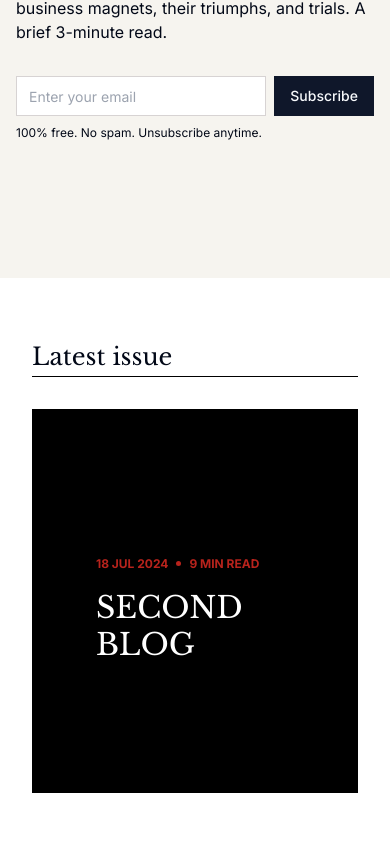
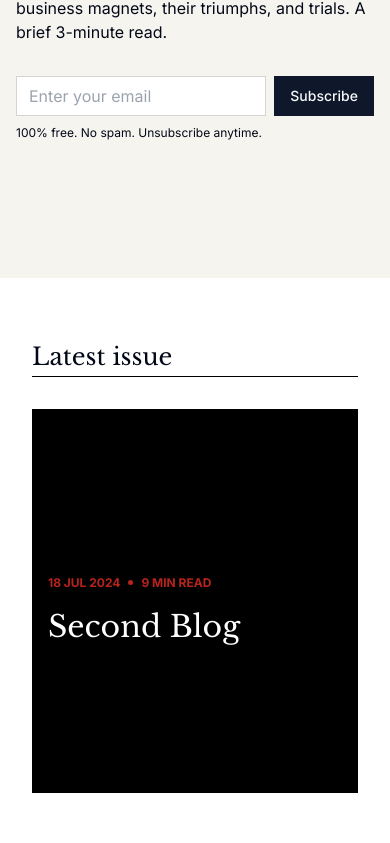
Before and after one commit to Elango-Sagravia/business-history, a Next.js app: page / in a window 390 px wide. Shown: the part 441-1284 px from the top of the page. Built offline with nearby package versions, Linux system fonts and the light colour scheme.

Commit message:
fix for mobile zooming issue

```diff
--- a/app/globals.css
+++ b/app/globals.css
@@ -6,6 +6,11 @@ html,
 body,
 :root {
   height: 100%;
+}
+select,
+textarea,
+input {
+  font-size: 16px !important;
 }
 
 @layer base {
--- a/app/layout.js
+++ b/app/layout.js
@@ -18,6 +18,11 @@ export const metadata = {
 export default function RootLayout({ children }) {
   return (
     <html suppressHydrationWarning={true} lang="en" className={inter.className}>
+      <meta
+        name="viewport"
+        content="width=device-width, initial-scale=1, maximum-scale=1, user-scalable=0"
+      />
+
       <body>
         <ThemeProvider
           attribute="class"
--- a/components/ui/fancyCard/fancyCard.js
+++ b/components/ui/fancyCard/fancyCard.js
@@ -16,9 +16,9 @@ export default function FancyCard({ article }) {
       </div>
       <Link
         href={`archives/${article.slug}`}
-        className="flex-1 bg-black text-white flex flex-col justify-center py-8 uppercase"
+        className="flex-1 bg-black text-white flex flex-col justify-center py-8"
       >
-        <div className="flex items-center gap-2 py-4 px-16 text-nl_background">
+        <div className="flex items-center gap-2 py-4 px-4 sm:px-16 text-nl_background">
           <p className="text-[12px] font-bold uppercase">
             {article.published_at}
           </p>
@@ -28,7 +28,7 @@ export default function FancyCard({ article }) {
           </p>
         </div>
         <p
-          className={`text-3xl px-16 leading-tight hover:decoration-solid hover:underline ${libre.className}`}
+          className={`text-3xl px-4 sm:px-16 leading-tight hover:decoration-solid hover:underline ${libre.className}`}
         >
           {article.title}
         </p>
--- a/components/ui/subscribe/subscribe.js
+++ b/components/ui/subscribe/subscribe.js
@@ -42,7 +42,7 @@ export default function Subscribe() {
           )}
 
           {!isSubscribed && (
-            <SubscribeForm formClasses="mt-8 pb-2 flex w-4/5 flex-col gap-2" />
+            <SubscribeForm formClasses="mt-8 pb-2 flex w-full sm:w-4/5 flex-col gap-2" />
           )}
           {/* <form className="pt-4 pb-4 flex max-w-md mt-8 px-2">
           <input
```
Also changed, not shown: 1 other file (tests, documents, lock files or other folders).
